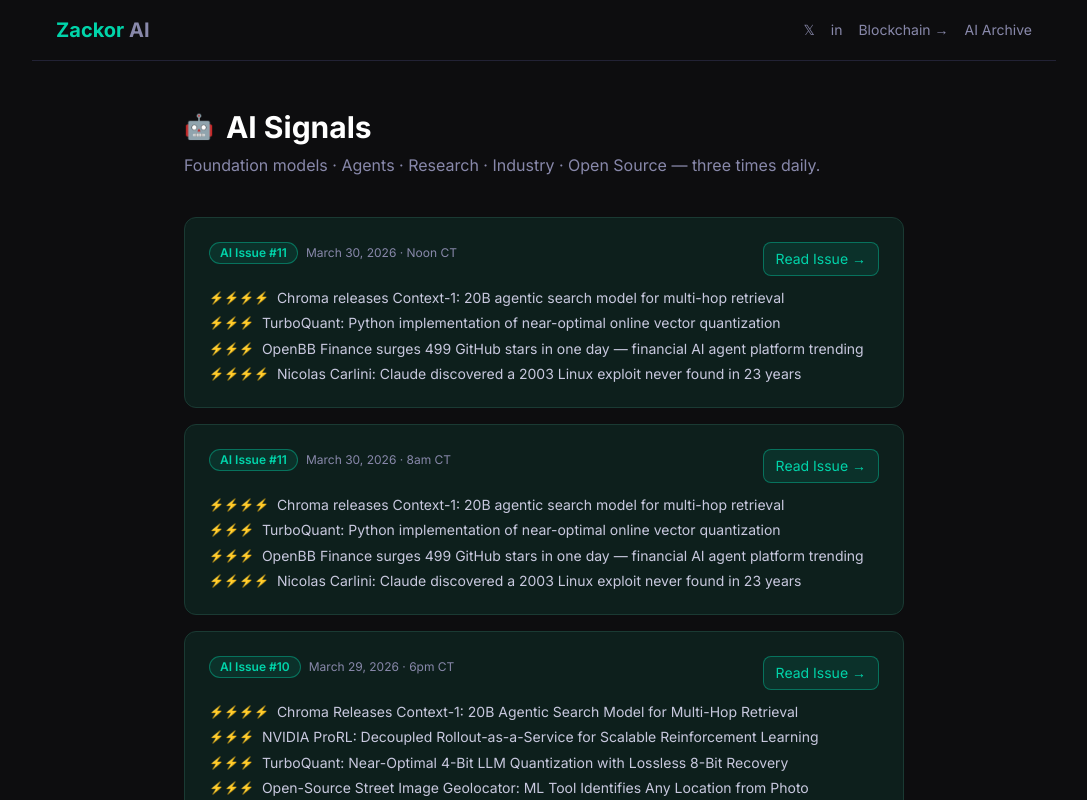
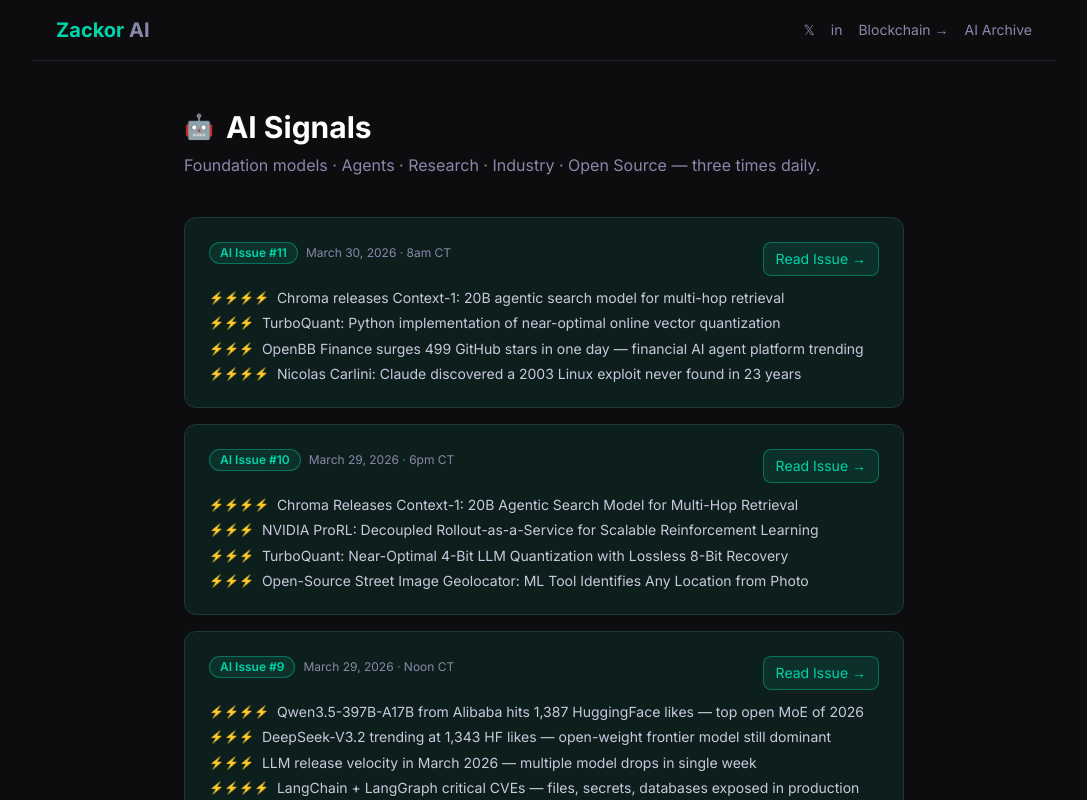
Before and after one commit to Mind-Dragon/zackor-signals, a Next.js app: page /ai in a window 1280 px wide. Shown: the top 800 px of the page, without its empty margins (96-1183 px from the left). Built offline with nearby package versions, Linux system fonts and the light colour scheme.

Commit message:
fix: revert to known good state (AI Issue #11 only)

```diff
--- a/app/data/ai-issues.ts
+++ b/app/data/ai-issues.ts
@@ -23,116 +23,6 @@ export interface AIIssue {
 
 export const AI_ISSUES: AIIssue[] = [
 
-{
-  id: 'ai-2026-03-30-noon',
-  issueNumber: 11,
-  date: 'March 30, 2026',
-  time: 'Noon CT',
-  sections: [
-    {
-      icon: '🧠',
-      title: 'Foundation Models & Research',
-      signals: [
-        {
-          rating: 4,
-          headline: 'Chroma releases Context-1: 20B agentic search model for multi-hop retrieval',
-          detail: "Chroma's Context-1 is a 20B model purpose-built for agentic multi-hop search, context management across long sessions, and scalable synthetic task generation — directly addressing core limitations of general-purpose LLMs in retrieval-intensive agent applications.",
-          source: 'MarkTechPost / Exa'
-        },
-        {
-          rating: 3,
-          headline: 'TurboQuant: Python implementation of near-optimal online vector quantization',
-          detail: 'Open-source Python implementation of TurboQuant (online vector quantization with near-optimal distortion rate). Two-day implementation sparked active discussion in r/MachineLearning about real-world embedding compression applications.',
-          source: 'r/MachineLearning (40 upvotes)'
-        },
-        {
-          rating: 3,
-          headline: 'OpenBB Finance surges 499 GitHub stars in one day — financial AI agent platform trending',
-          detail: 'OpenBB Finance topped GitHub trending with 499 new stars Monday. Designed for analysts, quants, and AI agents — providing structured financial data APIs that feed directly into agent workflows without custom scraping.',
-          source: 'GitHub Trending'
-        },
-        {
-          rating: 2,
-          headline: 'HuggingFace trending: Qwen3.5-397B-A17B (1,389♥), DeepSeek-V3.2 (1,346♥)',
-          detail: 'Top HF paper today: "Out of Sight but Not Out of Mind: Hybrid Memory for Dynamic Video World Models" (127 upvotes) — combining explicit and implicit memory for long-horizon video prediction.',
-          source: 'HuggingFace'
-        }
-      ]
-    },
-    {
-      icon: '🤖',
-      title: 'AI Agents & Autonomous Systems',
-      signals: [
-        {
-          rating: 4,
-          headline: 'Nicolas Carlini: Claude discovered a 2003 Linux exploit never found in 23 years',
-          detail: 'Google DeepMind researcher Nicolas Carlini (67.2K Scholar citations) shared Claude discovering a Linux kernel exploit from 2003 that no human or automated tool found in 23 years — highlighting AI security capabilities systematically superior to traditional vulnerability scanning.',
-          source: 'r/singularity (362 upvotes)'
-        },
-        {
-          rating: 4,
-          headline: 'Cursor self-improves Composer 2 every 5 hours — continuous AI evolution in production',
-          detail: 'Cursor runs automated continuous improvement on Composer 2 every 5 hours without user intervention. One of the first commercial AI coding tools to deploy live recursive self-improvement in production.',
-          source: 'r/singularity (246 upvotes)'
-        },
-        {
-          rating: 3,
-          headline: 'New benchmark catches LLMs systematically violating laws of physics',
-          detail: 'Benchmark tests Newtonian mechanics, thermodynamics, and fluid dynamics — finding systematic failures across major models. Reveals a gap between linguistic fluency and physical reasoning with practical real-world deployment implications.',
-          source: 'r/MachineLearning (48 upvotes)'
-        }
-      ]
-    },
-    {
-      icon: '🌐',
-      title: 'Industry & Geopolitics',
-      signals: [
-        {
-          rating: 4,
-          headline: 'China launches first automated humanoid robot manufacturing line at industrial scale',
-          detail: 'China announces its first fully automated manufacturing line capable of producing humanoid robots at scale — joining UBTECH, AgiBot, and Unitree in accelerating production. A milestone in the industrialization of humanoid robotics.',
-          source: 'r/singularity (2,270 upvotes)'
-        },
-        {
-          rating: 4,
-          headline: 'China bars Manus AI co-founders from leaving amid Meta $2B acquisition review',
-          detail: "Chinese regulators barred two Manus AI co-founders from leaving the country as authorities review Meta's reported $2B offer. China treating Manus as a strategic national asset — AI geopolitics entering a new phase of direct state intervention.",
-          source: 'Reuters / r/singularity (141 upvotes)'
-        },
-        {
-          rating: 3,
-          headline: 'Insilico Medicine secures $2.75B — largest AI drug development fundraise of 2026',
-          detail: 'AI-driven drug developer Insilico Medicine raised $2.75B — the largest single fundraise in AI drug development for 2026. Multiple AI-designed compounds in clinical trials. Signals sustained institutional conviction in AI-accelerated pharma.',
-          source: 'r/singularity'
-        },
-        {
-          rating: 3,
-          headline: 'AI humanoid soldiers: Phantom MK-1 designed for battlefield deployment',
-          detail: 'The Phantom MK-1 is being developed as an AI-controlled humanoid soldier. NYT investigation describes accelerating defense contractor investment in AI combat robots, with Ukraine cited as a near-term deployment context.',
-          source: 'NYT / r/singularity'
-        }
-      ]
-    },
-    {
-      icon: '⚖️',
-      title: 'Regulation & Policy',
-      signals: [
-        {
-          rating: 3,
-          headline: 'Trump administration proposes federal AI standard to preempt state fragmentation',
-          detail: 'Proposed unified federal AI standard aims to prevent conflicting state-level regulations while establishing baseline AI transparency and risk assessment requirements — a significant shift in U.S. AI governance.',
-          source: 'MDM'
-        },
-        {
-          rating: 3,
-          headline: "Meta's AI Smart Glasses hit EU regulatory wall over biometric data collection",
-          detail: "EU data protection authorities raised concerns over Meta's AI glasses collecting biometric and environmental data without explicit GDPR consent frameworks — highlighting friction between AI hardware and European compliance.",
-          source: 'UC Today'
-        }
-      ]
-    }
-  ]
-},
 {
   id: 'ai-2026-03-30-8am',
   issueNumber: 11,
```
